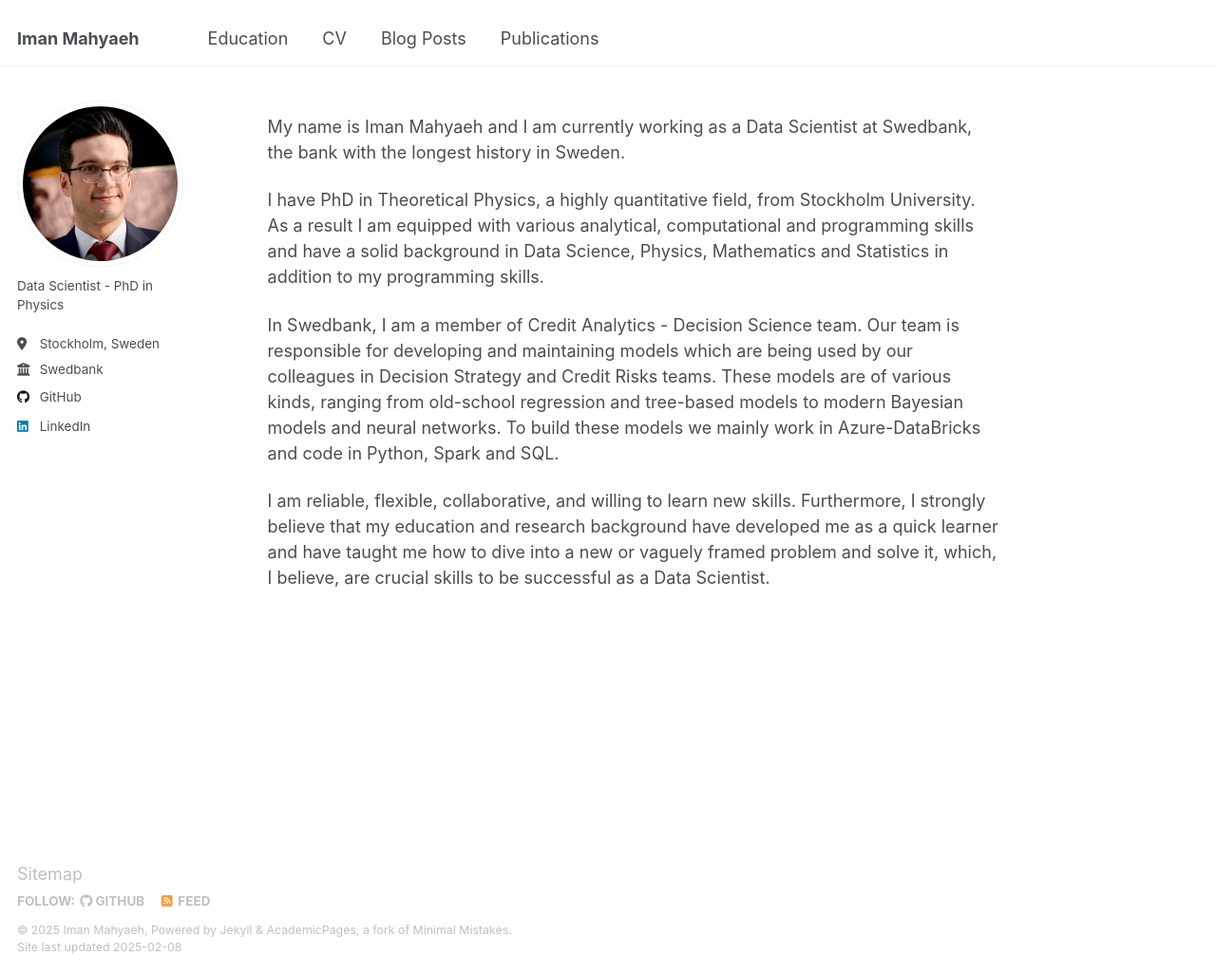
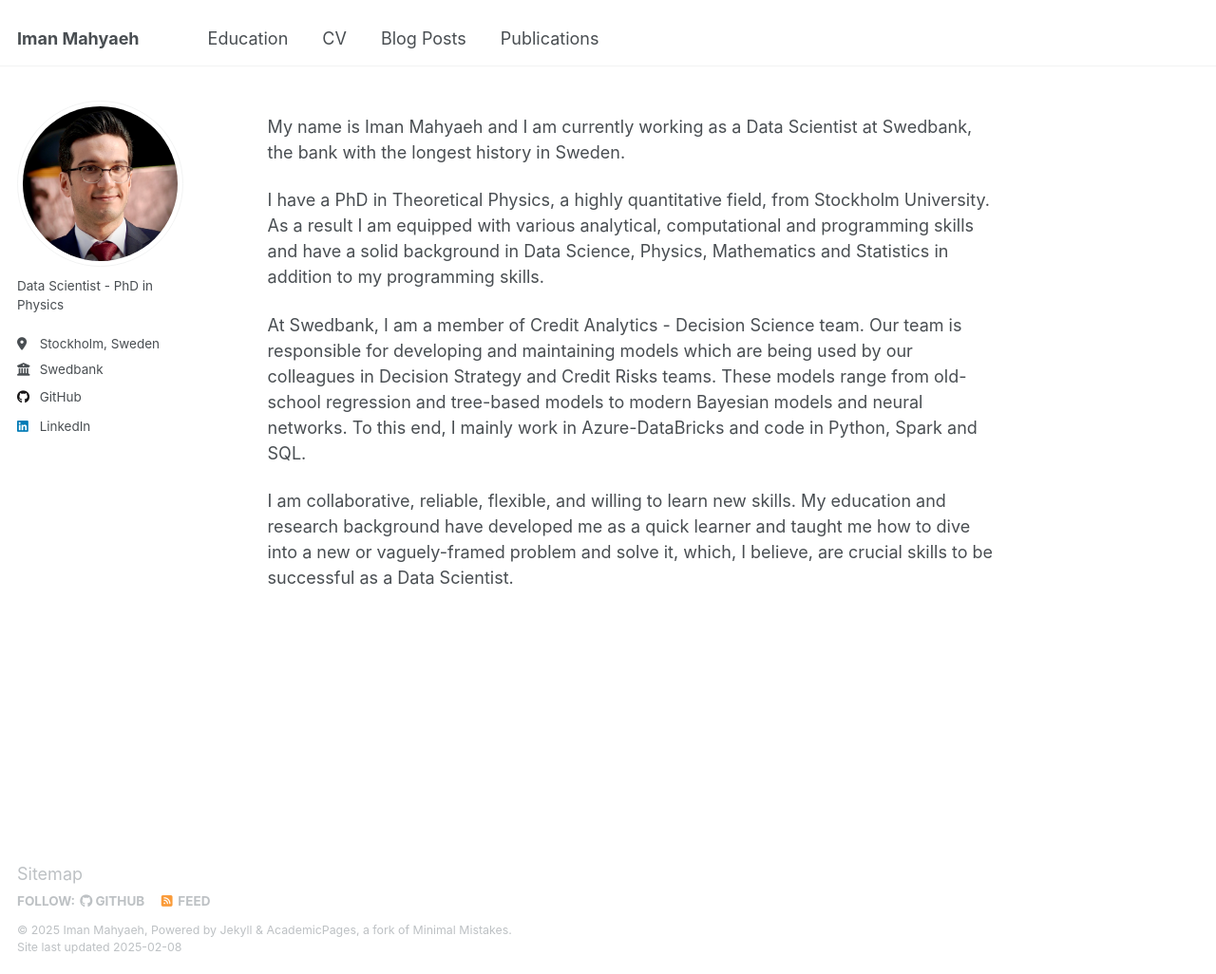
Before and after one commit to imanm24/imanm24.github.io, a Jekyll site: the page built from _pages/about.md, in a window 1280 px wide and 1026 px high. Shown: the whole window at 95% size. Built offline with Jekyll 4.4.1, drawn with Linux system fonts in a browser that asks for light colours.

Commit message:
Update about.md

```diff
--- a/_pages/about.md
+++ b/_pages/about.md
@@ -9,8 +9,8 @@ redirect_from:
 
 My name is Iman Mahyaeh and I am currently working as a Data Scientist at Swedbank, the bank with the longest history in Sweden.
 
-I have PhD in Theoretical Physics, a highly quantitative field, from Stockholm University. As a result I am equipped with various analytical, computational and programming skills and have a solid background in Data Science, Physics, Mathematics and Statistics in addition to my programming skills.
+I have a PhD in Theoretical Physics, a highly quantitative field, from Stockholm University. As a result I am equipped with various analytical, computational and programming skills and have a solid background in Data Science, Physics, Mathematics and Statistics in addition to my programming skills.
 
-In Swedbank, I am a member of Credit Analytics - Decision Science team. Our team is responsible for developing and maintaining models which are being used by our colleagues in Decision Strategy and Credit Risks teams. These models are of various kinds, ranging from old-school regression and tree-based models to modern Bayesian models and neural networks. To build these models we mainly work in Azure-DataBricks and code in Python, Spark and SQL.
+At Swedbank, I am a member of Credit Analytics - Decision Science team. Our team is responsible for developing and maintaining models which are being used by our colleagues in Decision Strategy and Credit Risks teams. These models range from old-school regression and tree-based models to modern Bayesian models and neural networks. To this end, I mainly work in Azure-DataBricks and code in Python, Spark and SQL.
 
-I am reliable, flexible, collaborative, and willing to learn new skills. Furthermore, I strongly believe that my education and research background have developed me as a quick learner and have taught me how to dive into a new or vaguely framed problem and solve it, which, I believe, are crucial skills to be successful as a Data Scientist.
+I am collaborative, reliable, flexible, and willing to learn new skills. My education and research background have developed me as a quick learner and taught me how to dive into a new or vaguely-framed problem and solve it, which, I believe, are crucial skills to be successful as a Data Scientist.
```
